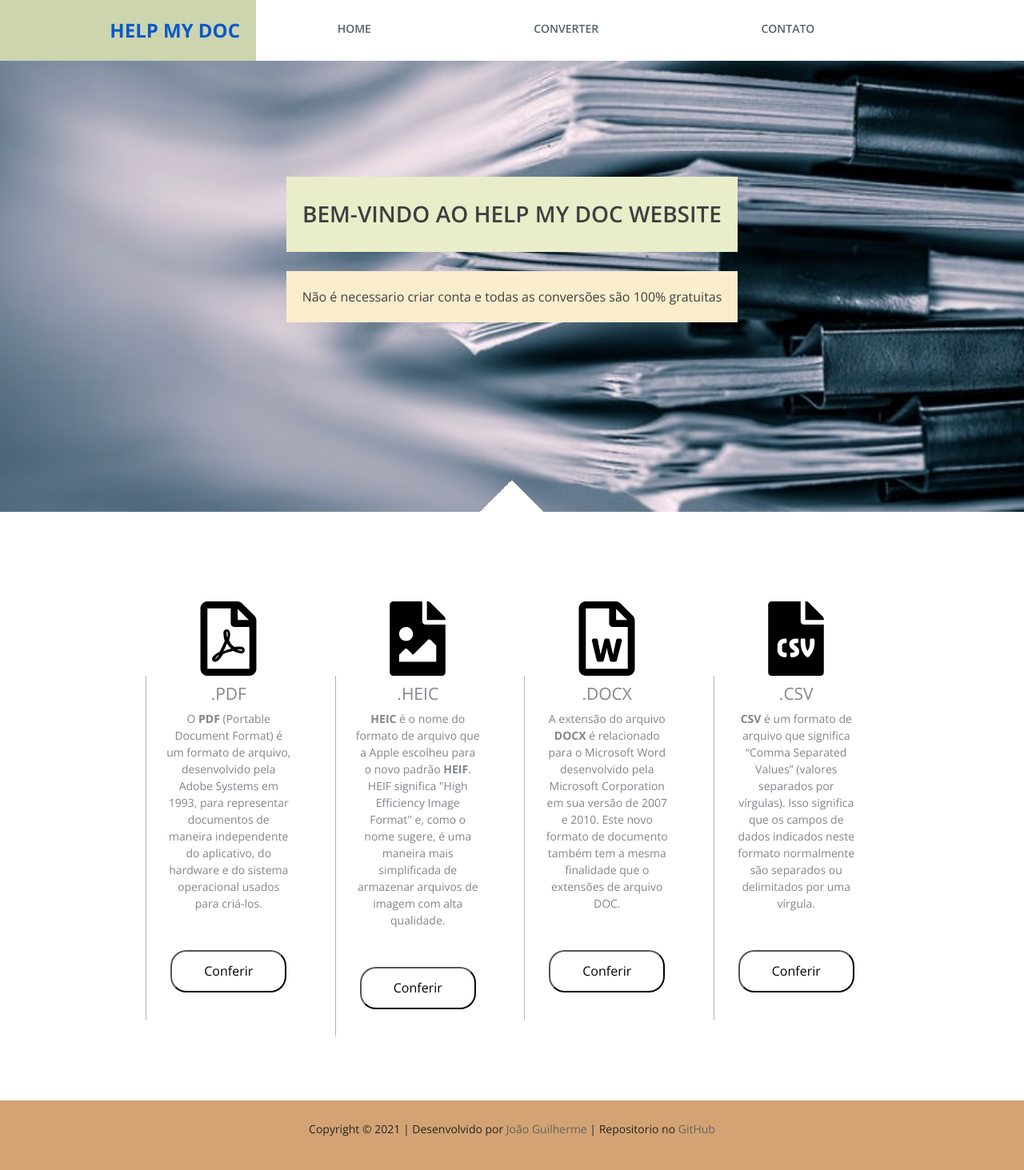
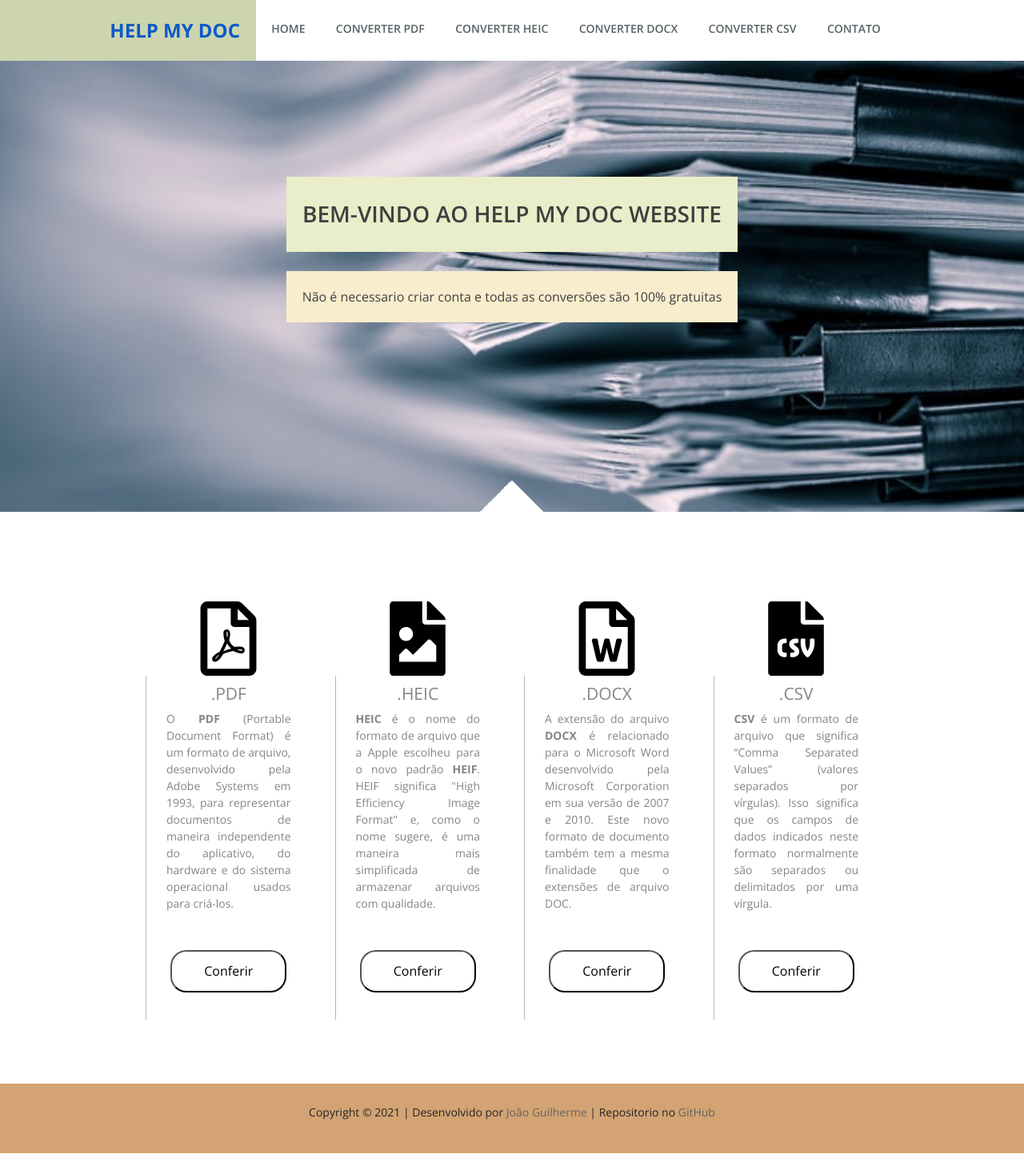
Before and after one commit to joaoguilherme1/convert-files, a Django app: page / in a window 1280 px wide. Shown: the whole page at 80% size. After the commit the page ends 1442 px from the top, so only its background shows below. Run offline with Django 3.2, Linux system fonts and the light colour scheme; some libraries are stand-ins or nearby versions.

Commit message:
Adicionando arquivos das novas views

```diff
--- a/tudoparapdf/main/templates/base.html
+++ b/tudoparapdf/main/templates/base.html
@@ -17,10 +17,10 @@
         <link href="https://cdn.jsdelivr.net/npm/bootstrap@5.1.1/dist/css/bootstrap.min.css" rel="stylesheet">
         <script src="https://cdn.jsdelivr.net/npm/bootstrap@5.1.1/dist/js/bootstrap.bundle.min.js"></script>
 
-        <link rel="stylesheet" href="static/css/normalize.css">
-        <link rel="stylesheet" href="static/css/main.css">
+        <link rel="stylesheet" href="{% static "/css/main.css" %}">
+        <link rel="stylesheet" href="{% static "/css/normalize.css" %}">
         <script src="static/javascript/base.js"></script>
-        <script src="static/javascript/base_menu.js"></script>
+        <script src="{% static "javascript/base_menu.js" %}"></script>
         {% block extrahead %}{% endblock extrahead %}
 
     </head>
@@ -34,8 +34,11 @@
           <nav class="header__nav">
             <ul>
               <li><a href="{% url 'home' %}">Home</a></li>
-              <li><a href="#">Converter</a></li>
-              <li><a href="#">Contato</a></li>
+              <li><a href="{% url 'pdf' %}">Converter PDF</a></li>
+              <li><a href="{% url 'heic_to_jpeg' %}">Converter HEIC</a></li>
+              <li><a href="{% url 'docx' %}">Converter DOCX</a></li>
+              <li><a href="{% url 'csv' %}">Converter CSV</a></li>
+              <li><a href="https://github.com/joaoguilherme1/convert-files/issues"  target="_blank">Contato</a></li>
             </ul>
           </nav>
         </header>
--- a/tudoparapdf/main/templates/home.html
+++ b/tudoparapdf/main/templates/home.html
@@ -10,13 +10,13 @@
     {% block content %}
         <div class="container">
             <section class="cards">
-            <article class="cards__card"><a class="cards__link"  href="#">
+            <article class="cards__card"><a class="cards__link"  href="{% url 'pdf' %}">
 
                 <img src="static/images/file-pdf-regular.svg" alt="Carousel Img" class="cards__image">
 
                 <div class="cards__content">
                   <h2 class="cards__title">.PDF</h2>
-                  <p class="cards__text">O <strong>PDF</strong> (Portable Document Format)</strong> é um formato de arquivo, desenvolvido pela Adobe Systems em 1993, para representar documentos de maneira independente do aplicativo, do hardware e do sistema operacional usados para criá-los.</p>
+                  <p class="cards__text" align="justify">O <strong>PDF</strong> (Portable Document Format)</strong> é um formato de arquivo, desenvolvido pela Adobe Systems em 1993, para representar documentos de maneira independente do aplicativo, do hardware e do sistema operacional usados para criá-los.</p>
 
                   <button type="button" class="button">Conferir</button>
 
@@ -29,33 +29,33 @@
 
                 <div class="cards__content">
                   <h2 class="cards__title">.HEIC</h2>
-                  <p class="cards__text"><strong>HEIC</strong> é o nome do formato de arquivo que a Apple escolheu para o novo padrão <strong>HEIF</strong>. HEIF significa "High Efficiency Image Format" e, como o nome sugere, é uma maneira mais simplificada de armazenar arquivos de imagem com alta qualidade.</p>
+                  <p class="cards__text" align="justify"><strong>HEIC</strong> é o nome do formato de arquivo que a Apple escolheu para o novo padrão <strong>HEIF</strong>. HEIF significa "High Efficiency Image Format" e, como o nome sugere, é uma maneira mais simplificada de armazenar arquivos com qualidade.</p>
 
                   <button type="button" class="button">Conferir</button>
 
                 </div>
             </article></a>
 
-            <article class="cards__card"><a class="cards__link"  href="#">
+            <article class="cards__card"><a class="cards__link"  href="{% url 'docx' %}">
 
                 <img src="static/images/file-word-regular.svg" alt="Carousel Img" class="cards__image">
 
                 <div class="cards__content">
                   <h2 class="cards__title">.DOCX</h2>
-                  <p class="cards__text">A extensão do arquivo <strong>DOCX</strong> é relacionado para o Microsoft Word desenvolvido pela Microsoft Corporation em sua versão de 2007 e 2010. Este novo formato de documento também tem a mesma finalidade que o extensões de arquivo DOC.</p>
+                  <p class="cards__text" align="justify">A extensão do arquivo <strong>DOCX</strong> é relacionado para o Microsoft Word desenvolvido pela Microsoft Corporation em sua versão de 2007 e 2010. Este novo formato de documento também tem a mesma finalidade que o extensões de arquivo DOC.</p>
 
                   <button type="button" class="button">Conferir</button>
 
                 </div>
             </article></a>
 
-            <article class="cards__card"><a class="cards__link"  href="#">
+            <article class="cards__card"><a class="cards__link"  href="{% url 'csv' %}">
 
                 <img src="static/images/file-csv-solid.svg" alt="Carousel Img" class="cards__image">
 
                 <div class="cards__content" style="paddint-top: 0em;">
                   <h2 class="cards__title" >.CSV</h2>
-                  <p class="cards__text"><strong>CSV</strong> é um formato de arquivo que significa “Comma Separated Values” (valores separados por vírgulas). Isso significa que os campos de dados indicados neste formato normalmente são separados ou delimitados por uma vírgula.</p>
+                  <p class="cards__text" align="justify"><strong>CSV</strong> é um formato de arquivo que significa “Comma Separated Values” (valores separados por vírgulas). Isso significa que os campos de dados indicados neste formato normalmente são separados ou delimitados por uma vírgula.</p>
 
                   <button type="button" class="button">Conferir</button>
 
```
Also changed, not shown: tudoparapdf/main/templates/csv.html (added, +12 -0 lines), tudoparapdf/main/templates/docx.html (added, +12 -0 lines), tudoparapdf/main/templates/heic_to_jpeg.html (+25 -12 lines), tudoparapdf/main/templates/pdf.html (added, +12 -0 lines).
